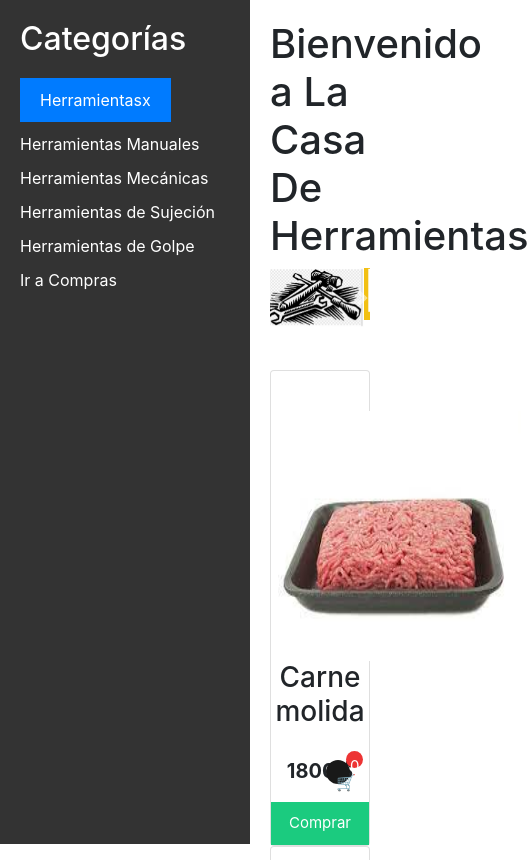
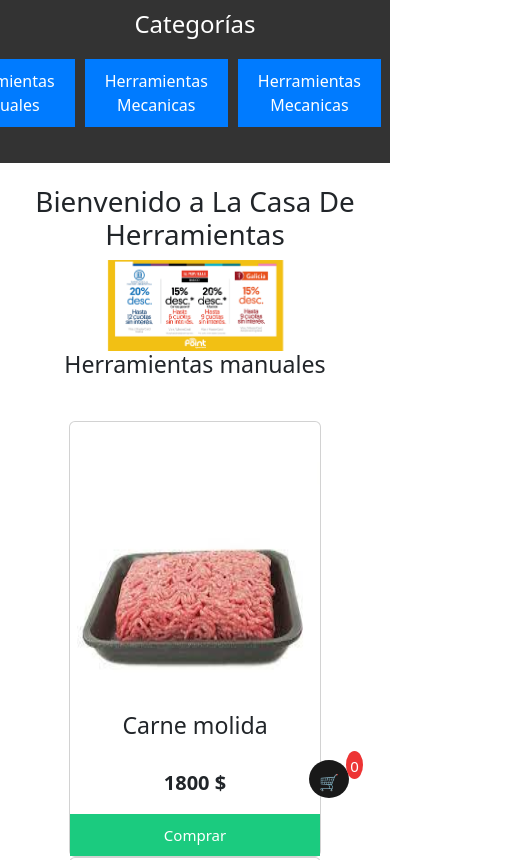
Before and after one commit to CodeSystem2022/ProyectoIntegrador4toSemestre-TapitaCocaCola1974-Ecommerce, a website: page E-commerce/client/index.html in a window 390 px wide. Shown: the top 860 px of the page, 529 px wide, since content can reach past the window. Drawn offline with nearby package versions, Linux system fonts and the light colour scheme.

Commit message:
Add files via upload

```diff
--- a/E-commerce/client/index.html
+++ b/E-commerce/client/index.html
@@ -6,10 +6,9 @@
         <meta name="viewport" content="width=device-width, initial-scale=1.0" />
         <link rel="stylesheet" href="styles.css" type="text/css">
         <script src="https://sdk.mercadopago.com/js/v2"></script>
-        <link rel="stylesheet" href="https://maxcdn.bootstrapcdn.com/bootstrap/4.5.2/css/bootstrap.min.css">
+        <link href="https://cdn.jsdelivr.net/npm/bootstrap@5.3.2/dist/css/bootstrap.min.css" rel="stylesheet" integrity="sha384-T3c6CoIi6uLrA9TneNEoa7RxnatzjcDSCmG1MXxSR1GAsXEV/Dwwykc2MPK8M2HN" crossorigin="anonymous">
         <script src="https://ajax.googleapis.com/ajax/libs/jquery/3.5.1/jquery.min.js"></script>
         <script src="https://cdnjs.cloudflare.com/ajax/libs/popper.js/1.16.0/umd/popper.min.js"></script>
-        <script src="https://maxcdn.bootstrapcdn.com/bootstrap/4.5.2/js/bootstrap.min.js"></script>
         <title>E-COMMERCE</title>
     </head>
     <body>
@@ -20,11 +19,10 @@
     <div class="sidebar">
         <h2>Categorías</h2>
         <ul>
-            <li><button id="toggleSectionBtn2">Herramientasx</button></li>
-            <li><a href="#">Herramientas Manuales</a></li>
-            <li><a href="#">Herramientas Mecánicas</a></li>
-            <li><a href="#">Herramientas de Sujeción</a></li>
-            <li><a href="#">Herramientas de Golpe</a></li>
+            <li><button id="toggleSectionBtn">Herramientas Manuales</button></li>
+            <li><button id="toggleSectionBtn2">Herramientas Mecanicas</button></li>
+            <li><button id="toggleSectionBtn3">Herramientas Mecanicas</button></li>
+
             <li><a href="paginacompras.html">Ir a Compras</a></li>
         </ul>
     </div>
@@ -32,44 +30,38 @@
     <!-- Contenido principal -->
     <div class="content">
         <!-- Encabezado de la página -->
-        <header>
-            <h1>Bienvenido a La Casa De Herramientas </h1>
+        <header class="text-center">
+            <h1>Bienvenido a La Casa De Herramientas</h1>
         </header>
 
-        <!-- Carrusel de promociones -->
-        <div id="carouselPromociones" class="carousel slide" data-ride="carousel">
-            <div class="carousel-inner">
-                <div class="carousel-item active">
-                    <div class="carousel-image">
-                        <img src="Media/imagenPrinciBrief.jpeg" alt="Promoción 1">
-                    </div>
-                </div>
-                <div class="carousel-item">
-                    <div class="carousel-image">
-                        <img src="Media\promocionesbancarias.png" alt="Promoción 2">
-                    </div>
-                </div>
-                <div class="carousel-item">
-                    <div class="carousel-image">
-                        <img src="Media\Herramientas3.jpg" alt="Promoción 3">
-                    </div>
-                </div>
-            </div>
-            <a class="carousel-control-prev" href="#carouselPromociones" role="button" data-slide="prev">
-                <span class="carousel-control-prev-icon" aria-hidden="true"></span>
-                <span class="sr-only">Anterior</span>
-            </a>
-            <a class="carousel-control-next" href="#carouselPromociones" role="button" data-slide="next">
-                <span class="carousel-control-next-icon" aria-hidden="true"></span>
-                <span class="sr-only">Siguiente</span>
-            </a>
+       <!-- Carrusel de promociones -->
+<div id="carouselExampleControlsNoTouching" class="carousel slide" data-bs-touch="false">
+    <div class="carousel-inner">
+        <div class="carousel-item active">
+            <img src="./media/promocionesbancarias.png" class="d-block w-50 mx-auto" alt="...">
         </div>
-
+        <div class="carousel-item">
+            <img src="./media/imagenPrinciBrief.jpeg" class="d-block w-50 mx-auto" alt="...">
+        </div>
+        <div class="carousel-item">
+            <img src="./media/hmanuales1.jpg" class="d-block w-50 mx-auto" alt="...">
+        </div>
+    </div>
+    <button class="carousel-control-prev" type="button" data-bs-target="#carouselExampleControlsNoTouching" data-bs-slide="prev">
+        <span class="carousel-control-prev-icon" aria-hidden="true"></span>
+        <span class="visually-hidden">Previous</span>
+    </button>
+    <button class="carousel-control-next" type="button" data-bs-target="#carouselExampleControlsNoTouching" data-bs-slide="next">
+        <span class="carousel-control-next-icon" aria-hidden="true"></span>
+        <span class="visually-hidden">Next</span>
+    </button>
+</div>
 
 
 
         <!--shop content-->
         <section id="section1">
+            <h3>Herramientas manuales</h3>
 
 
             <!-- Shop content -->
@@ -77,15 +69,19 @@
                 <div class="card-products" id="shopContent"></div>
             </div>
         </section>
+
+
         <section id="section2">
+            <h3>Herramientas de Sujeción</h3>
             <!-- Shop content2 -->
             <div class="card-products-container">
                 <div class="card-products" id="shopContent2"></div>
             </div>
         </section>
 
-        <h3>tercera section </h3>
+
     <section id="section3">
+        <h3>herramientas mecanicas</h3>
         <!-- Shop content2 -->
         <div class="card-products-container">
             <div class="card-products" id="shopContent3"></div>
@@ -110,5 +106,7 @@
         <script src="js/products.js"></script>
         <script src="js/index.js"></script>
         <script src="js/cart.js"></script>
+        <script src="js/botones.js"></script>
+        <script src="https://cdn.jsdelivr.net/npm/bootstrap@5.3.2/dist/js/bootstrap.bundle.min.js" integrity="sha384-C6RzsynM9kWDrMNeT87bh95OGNyZPhcTNXj1NW7RuBCsyN/o0jlpcV8Qyq46cDfL" crossorigin="anonymous"></script>
     </body>
 </html>
--- a/E-commerce/client/js/botones.js
+++ b/E-commerce/client/js/botones.js
@@ -1,39 +1,30 @@
- // Get references to the section and the button
- const section = document.getElementById("section1")
- const toggleSectionBtn = document.getElementById('toggleSectionBtn');
+// Function to toggle the visibility of a section
+function toggleSection(section) {
+    section.classList.toggle('hidden');
+}
 
- // Add a click event listener to the button
- toggleSectionBtn.addEventListener('click', function () {
-     // Toggle the 'hidden' class on the section
-     const isHidden = section.classList.toggle('hidden');
+// Get references to the sections and the buttons
+const section1 = document.getElementById("section1");
+const toggleSectionBtn1 = document.getElementById('toggleSectionBtn');
 
-     // Change button text based on the section's visibility
-     toggleSectionBtn.innerText = isHidden ? 'Show Section' : 'Hide Section';
- });
+const section2 = document.getElementById("section2");
+const toggleSectionBtn2 = document.getElementById('toggleSectionBtn2');
 
-  // Get references to the section and the button
-  const section2 = document.getElementById("section2")
-  const toggleSectionBtn2 = document.getElementById('toggleSectionBtn2');
+const section3 = document.getElementById("section3");
+const toggleSectionBtn3 = document.getElementById('toggleSectionBtn3');
 
-  // Add a click event listener to the button
-  toggleSectionBtn2.addEventListener('click', function () {
-      // Toggle the 'hidden' class on the section
-      const isHidden = section2.classList.toggle('hidden');
+// Add click event listeners to the buttons
+toggleSectionBtn1.addEventListener('click', function () {
+    console.log('Button 1 clicked');
+    toggleSection(section1);
+});
 
-      // Change button text based on the section's visibility
-      toggleSectionBtn2.innerText = isHidden ? 'Show Section' : 'Hide Section';
-  });
+toggleSectionBtn2.addEventListener('click', function () {
+    console.log('Button 2 clicked');
+    toggleSection(section2);
+});
 
-  //section3
-
-  const section3 = document.getElementById("section3")
-  const toggleSectionBtn3 = document.getElementById('toggleSectionBtn3');
-
-  // Add a click event listener to the button
-  toggleSectionBtn3.addEventListener('click', function () {
-      // Toggle the 'hidden' class on the section
-      const isHidden = section3.classList.toggle('hidden');
-
-      // Change button text based on the section's visibility
-      toggleSectionBtn3.innerText = isHidden ? 'Show Section' : 'Hide Section';
-  });
+toggleSectionBtn3.addEventListener('click', function () {
+    console.log('Button 3 clicked');
+    toggleSection(section3);
+});
--- a/E-commerce/client/styles.css
+++ b/E-commerce/client/styles.css
@@ -1,3 +1,7 @@
+.hidden {
+    display: none;
+}
+
 .card-products-container {
     margin: 5vh auto;
 }
@@ -77,12 +81,12 @@
 .cart-btn {
     position: fixed;
     top: 90vh;
-    right: 40px;
+    right: 41px;
     background-color: rgb(25, 25, 25);
     padding: 10px;
     border-radius: 50%;
-    height: 24px;
-    width: 24px;
+    height: 38px;
+    width: 40px;
     transition: transform 0.2s ease-in-out;
 }
 
@@ -180,7 +184,7 @@
     background-color: #ed3434;
     padding: 4px;
     border-radius: 50%;
-    height: 17px;
+    height: 28px;
     width: 17px;
     font-size: 15px;
 }
@@ -279,3 +283,55 @@ button:hover {
     max-width: 100%;
     height: auto;
 }
+
+/* Media query for screens with a width of 600 pixels or less */
+@media (max-width: 600px) {
+    body {
+        display: flex;
+        flex-direction: column;
+        align-items: center; /* Center content horizontally */
+    }
+
+    .sidebar {
+        width: 100%;
+        box-sizing: border-box;
+        padding: 10px;
+        text-align: center;
+        position: static; /* Reset position */
+    }
+
+    .sidebar h2 {
+        font-size: 1.5em;
+    }
+
+    .sidebar ul {
+        list-style-type: none;
+        padding: 0;
+        display: flex;
+        flex-direction: row;
+        gap: 10px;
+        justify-content: center; /* Center the buttons */
+    }
+
+    .sidebar li {
+        margin-bottom: 0;
+    }
+
+    .sidebar button {
+        width: auto;
+    }
+
+    .content {
+        margin-left: 0%;
+        margin-top: 2px;
+        text-align: center; /* Center content horizontally */
+    }
+
+    .card-products-container {
+        margin: 5vh 0;
+    }
+
+    .card-products {
+        justify-content: center;
+    }
+}
```
